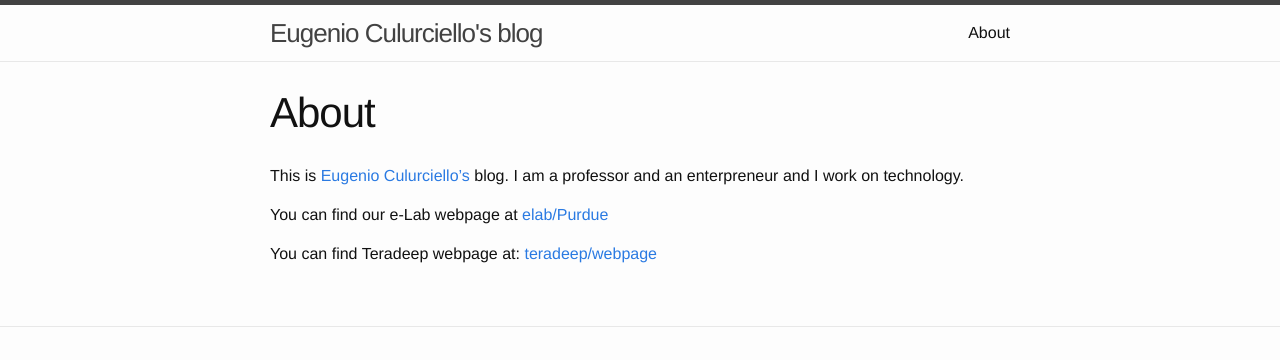
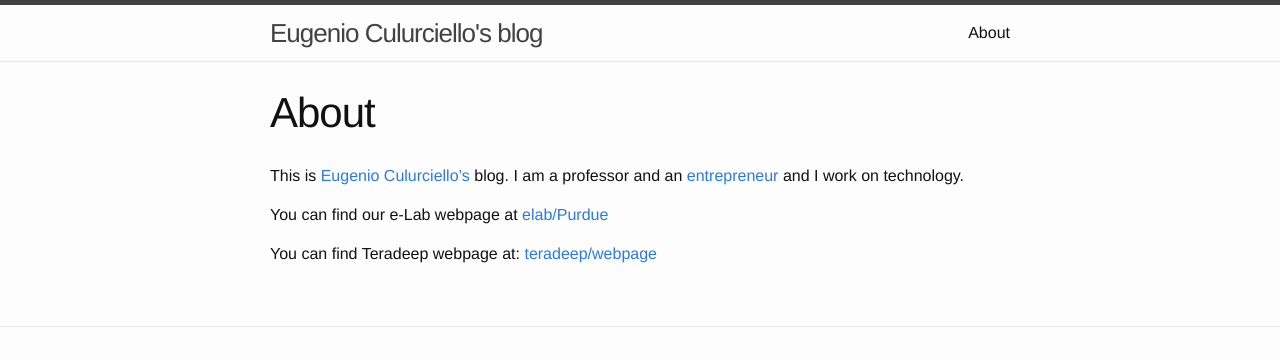
Before and after one commit to culurciello/culurciello.github.io, a Jekyll site: the page built from about.md, in a window 1280 px wide. Shown: the top 360 px of the page. Built offline with Jekyll 4.4.1, drawn with Linux system fonts in a browser that asks for light colours.

Commit message:
Update about.md

```diff
--- a/about.md
+++ b/about.md
@@ -4,7 +4,7 @@ title: About
 permalink: /about/
 ---
 
-This is [Eugenio Culurciello's](https://engineering.purdue.edu/elab/html/contact-eugenio-culurciello.html) blog. I am a professor and an enterpreneur and I work on technology.
+This is [Eugenio Culurciello's](https://engineering.purdue.edu/elab/html/contact-eugenio-culurciello.html) blog. I am a professor and an [entrepreneur](https://www.linkedin.com/in/eugenioculurciello) and I work on technology.
 
 You can find our e-Lab webpage at [elab/Purdue](https://engineering.purdue.edu/elab/index.html)
 
```
